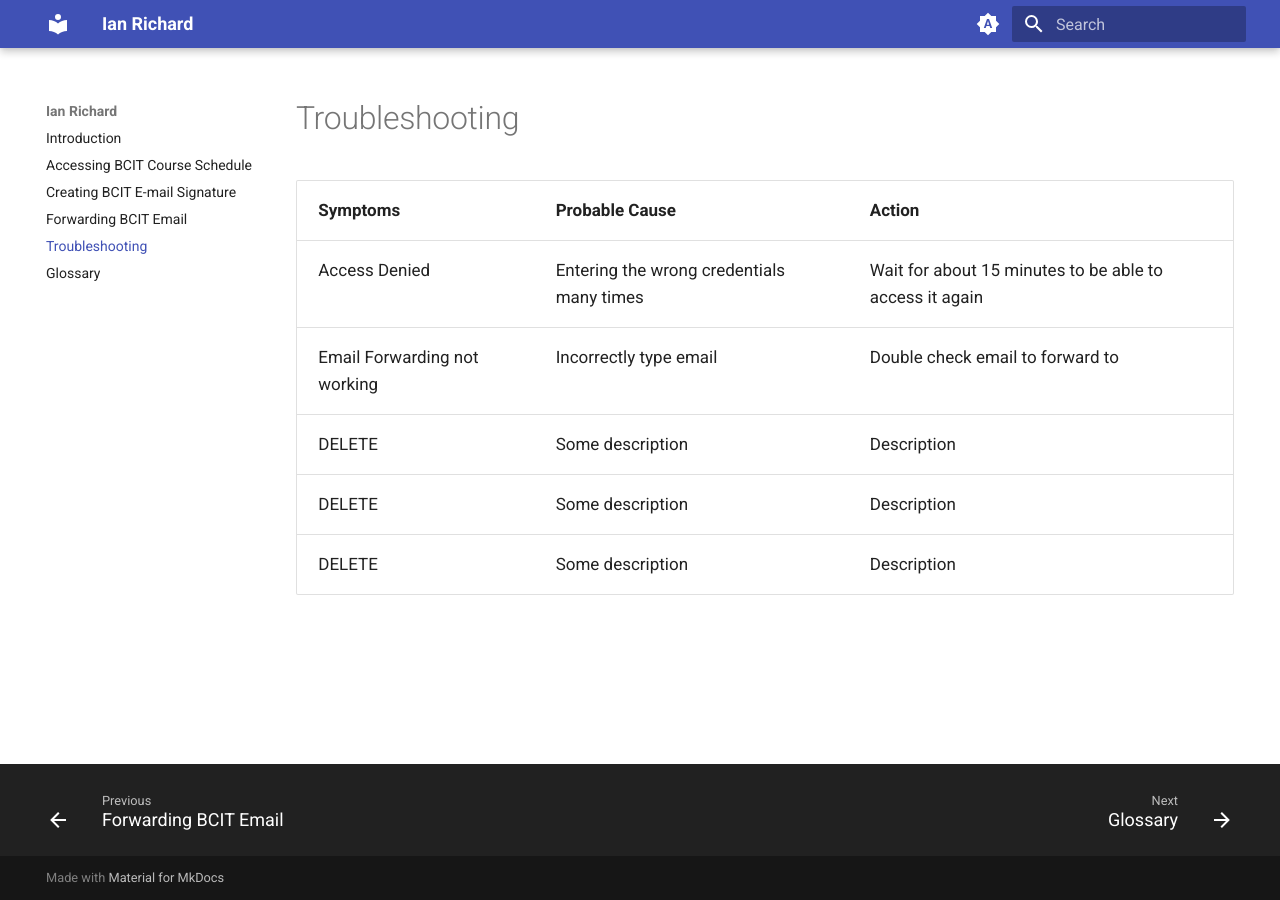
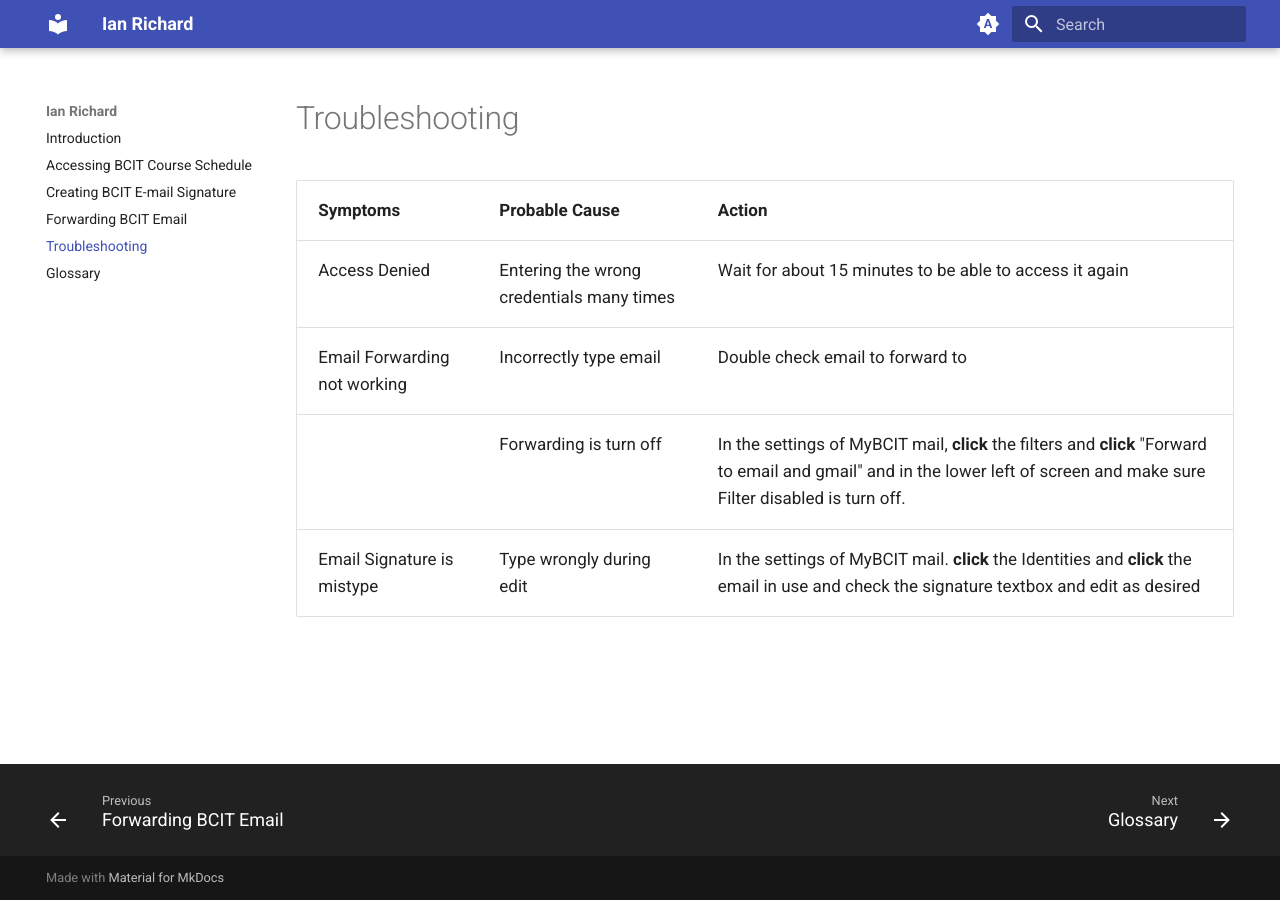
Before and after one commit to beingaturtle/beingaturtle.github.io, an MkDocs documentation site: the page built from docs/troubleshooting.md, in a window 1280 px wide. Built offline with MkDocs 1.6.1 and Material for MkDocs 9.7.7, drawn with Linux system fonts in a browser that asks for light colours.

Commit message:
add 3 items

```diff
--- a/docs/troubleshooting.md
+++ b/docs/troubleshooting.md
@@ -4,6 +4,5 @@
 | ------------------------------ | -----------------------------------------------|---------------------|
 | Access Denied                  | Entering the wrong credentials many times      | Wait for about 15 minutes to be able to access it again   |
 | Email Forwarding not working   | Incorrectly type email                         | Double check email to forward to          |
-| DELETE                         | Some description                               | Description         |
-| DELETE                         | Some description                               | Description         |
-| DELETE                         | Some description                               | Description         |
+|                                | Forwarding is turn off                         | In the settings of MyBCIT mail, **click** the filters and **click** "Forward to email and gmail"  and in the lower left of screen and make sure Filter                                                    disabled is turn off.         |
+| Email Signature is mistype     | Type wrongly during edit                       | In the settings of MyBCIT mail. **click** the Identities and **click** the email in use and check the signature textbox                                                                             and edit as desired       |
```
